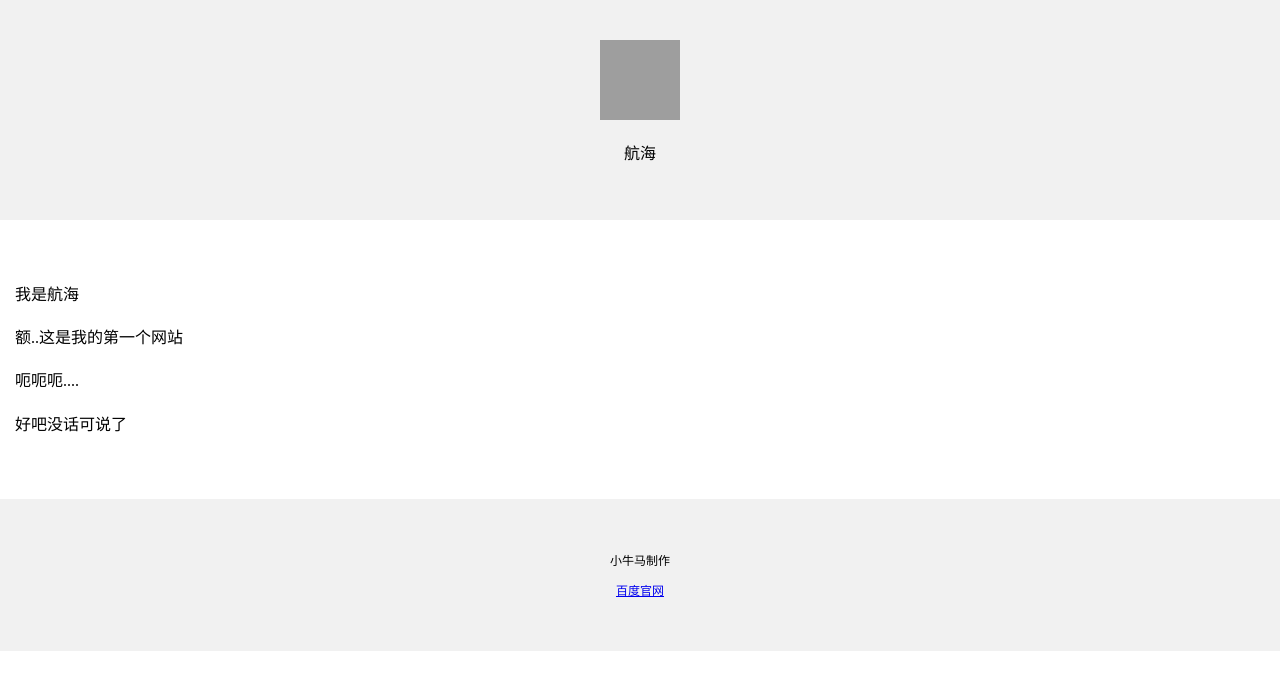
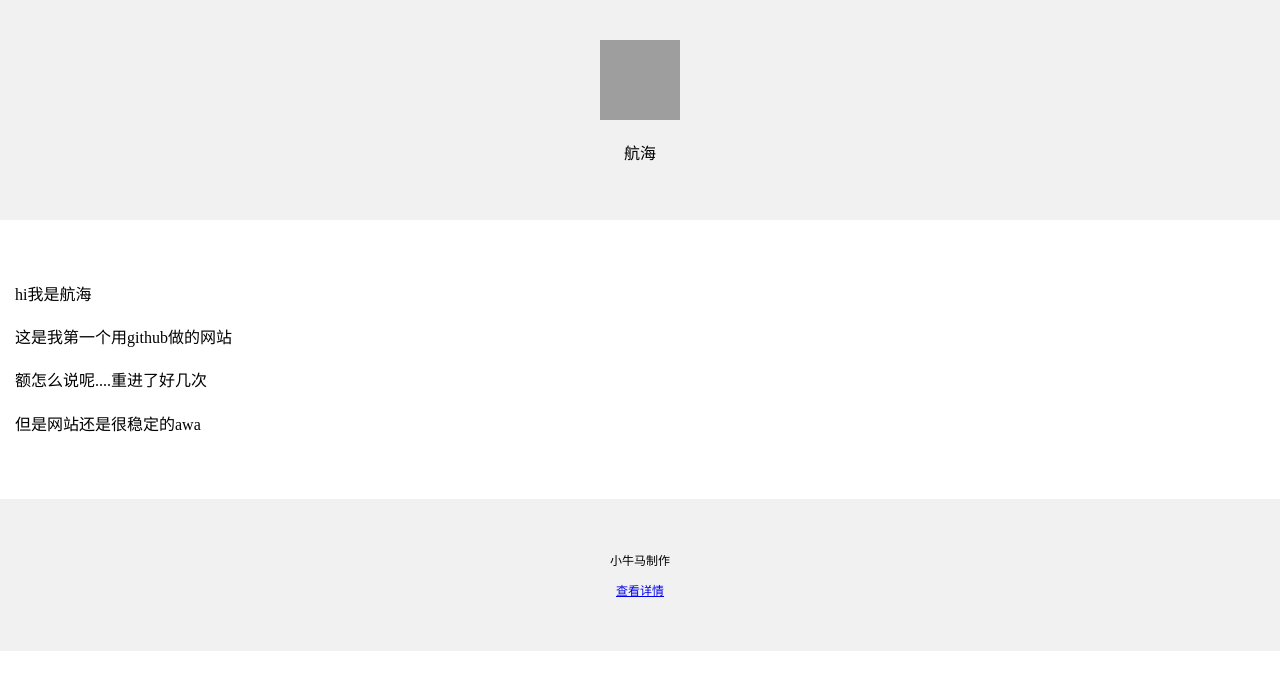
Before and after one commit to woshihanghai/bakachimaka, a plain HTML site: page index.html in a window 1280 px wide. Drawn offline with Linux system fonts and the light colour scheme; grey boxes are pictures that could not be loaded.

Commit message:
Update index.html

```diff
--- a/index.html
+++ b/index.html
@@ -27,10 +27,10 @@
       line-height:1.7;
       "
     >
-      <p>我是航海</p>
-      <p>额..这是我的第一个网站</p>
-      <p>呃呃呃....</p>
-      <p>好吧没话可说了</p>
+      <p>hi我是航海</p>
+      <p>这是我第一个用github做的网站</p>
+      <p>额怎么说呢....重进了好几次</p>
+      <p>但是网站还是很稳定的awa</p>
     </div>
     <div style="
       background-color: #f1f1f1;
@@ -40,7 +40,7 @@
     "
     >
       <p>小牛马制作</p>
-      <a href="https://www.baidu.com">百度官网</p>
+      <a href="https://www.baidu.com">查看详情</p>
 
 
     </div>
```
